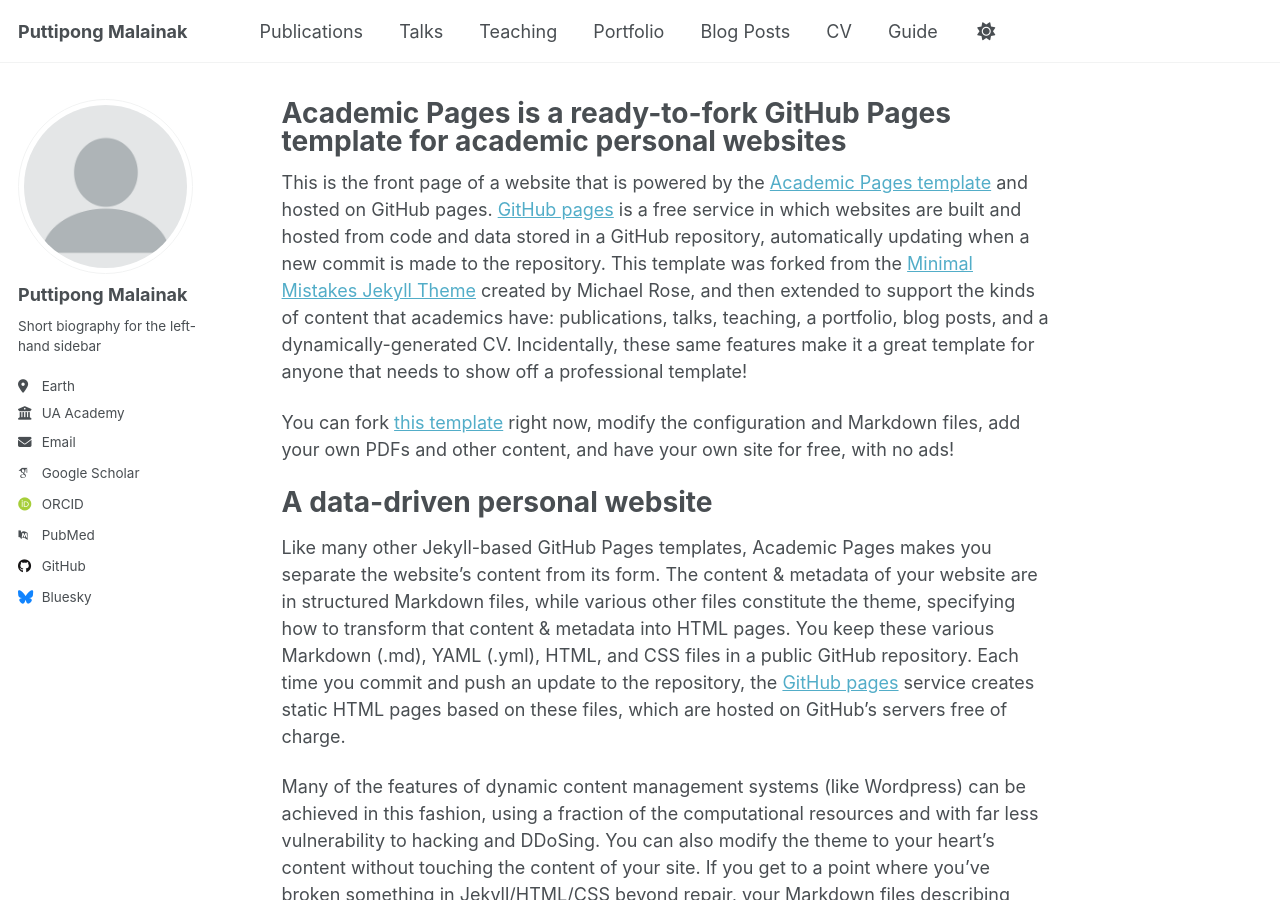
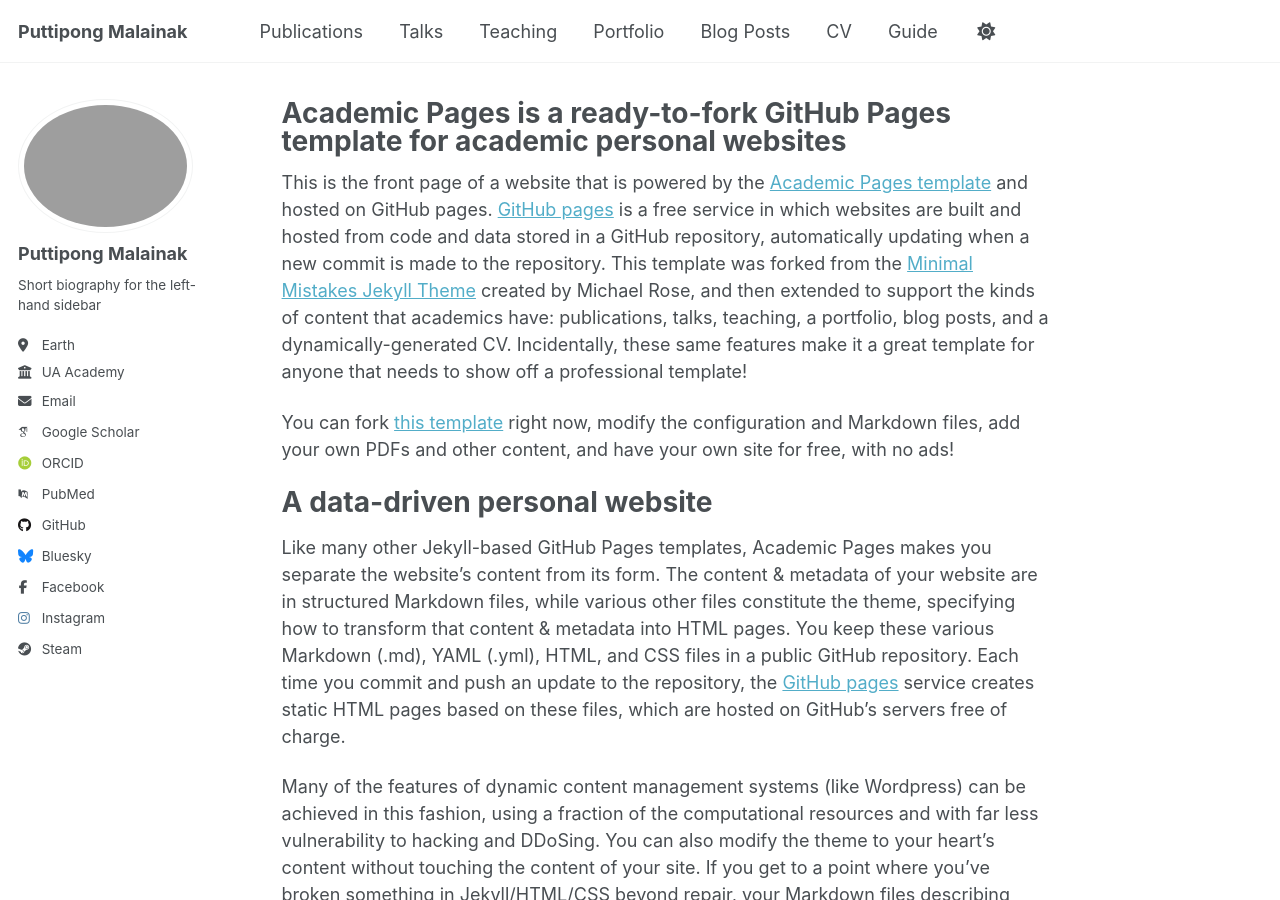
Before and after one commit to champion753/champion753.github.io, a Jekyll site: the page built from _pages/about.md, in a window 1280 px wide and 900 px high. Built offline with Jekyll 4.4.1, drawn with Linux system fonts in a browser that asks for light colours; some web fonts are replaced; a script that is not in the unit is left out; part of the change alters nothing that is shown.

Commit message:
Update author profile information in _config.yml

```diff
--- a/_config.yml
+++ b/_config.yml
@@ -23,7 +23,7 @@ repository               : "champion753.github.io"
 #               Additional customization can be done by editing /_includes/author-profile.html
 author:
   # Biographic information
-  avatar           : "profile.png"
+  avatar           : "mypic.png"
   name             : "Puttipong Malainak"
   pronouns         : # example: "she/her"
   bio              : "Short biography for the left-hand sidebar"
@@ -55,20 +55,20 @@ author:
   # Social media
   artstation       : # Username
   bluesky          : "bsky.app" # Replace this with you Bluesky username
-  facebook         : # Username
+  facebook         : Puttipong Malainak
   flickr           : # Username
   foursquare       : # Username
   goodreads        : # Username
   google_plus      : # Username
   keybase          : # Username
-  instagram        : # Username
+  instagram        : ptp_champion
   lastfm           : # Username
   linkedin         : # Username
   mastodon         : # URL
   medium           : # URL
   pinterest        : # Username
   soundcloud       : # Username
-  steam            : # Username
+  steam            : Champ753
   telegram         : # URL
   tumblr           : # Username
   twitter          : # Username for X / Twitter
@@ -78,6 +78,7 @@ author:
   xing             : # Username
   youtube          : # Username
   zhihu            : # Username
+  Line             : champpp5566
 
 # Publication Category - The following the list of publication categories and their headings
 publication_category:
```
